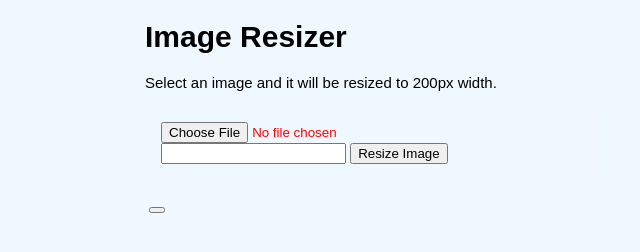
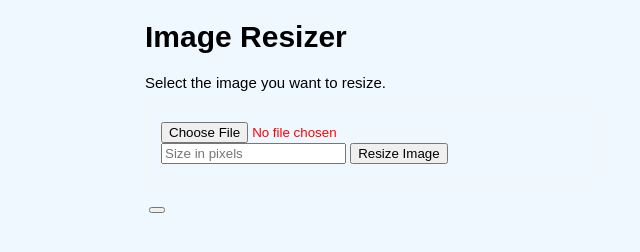
Before and after one commit to siddhant7701/Resize_pic_chrome_extension, a browser extension: page index.html in a window 1280 px wide. Shown: the whole page, without its empty margins (270-910 px from the left). Drawn offline with Linux system fonts and the light colour scheme.

Commit message:
Update index.html
Now you can input the size you want fro your pictures in pixels and then download the resized pictures easily.

```diff
--- a/index.html
+++ b/index.html
@@ -11,11 +11,11 @@
 <body>
     <div class="container">
         <h1>Image Resizer</h1>
-        <p>Select an image and it will be resized to 200px width.</p>
+        <p>Select the image you want to resize.</p>
 
         <form id="my-form" action="" method="post">
             <input type="file" name="photo" accept="image/*" required />
-            <input type="number" id="imgerq" required/>
+            <input type="number" id="imgerq" placeholder="Size in pixels" required/>
             <button type="submit" class="button">Resize Image</button>
         </form>
 
```
